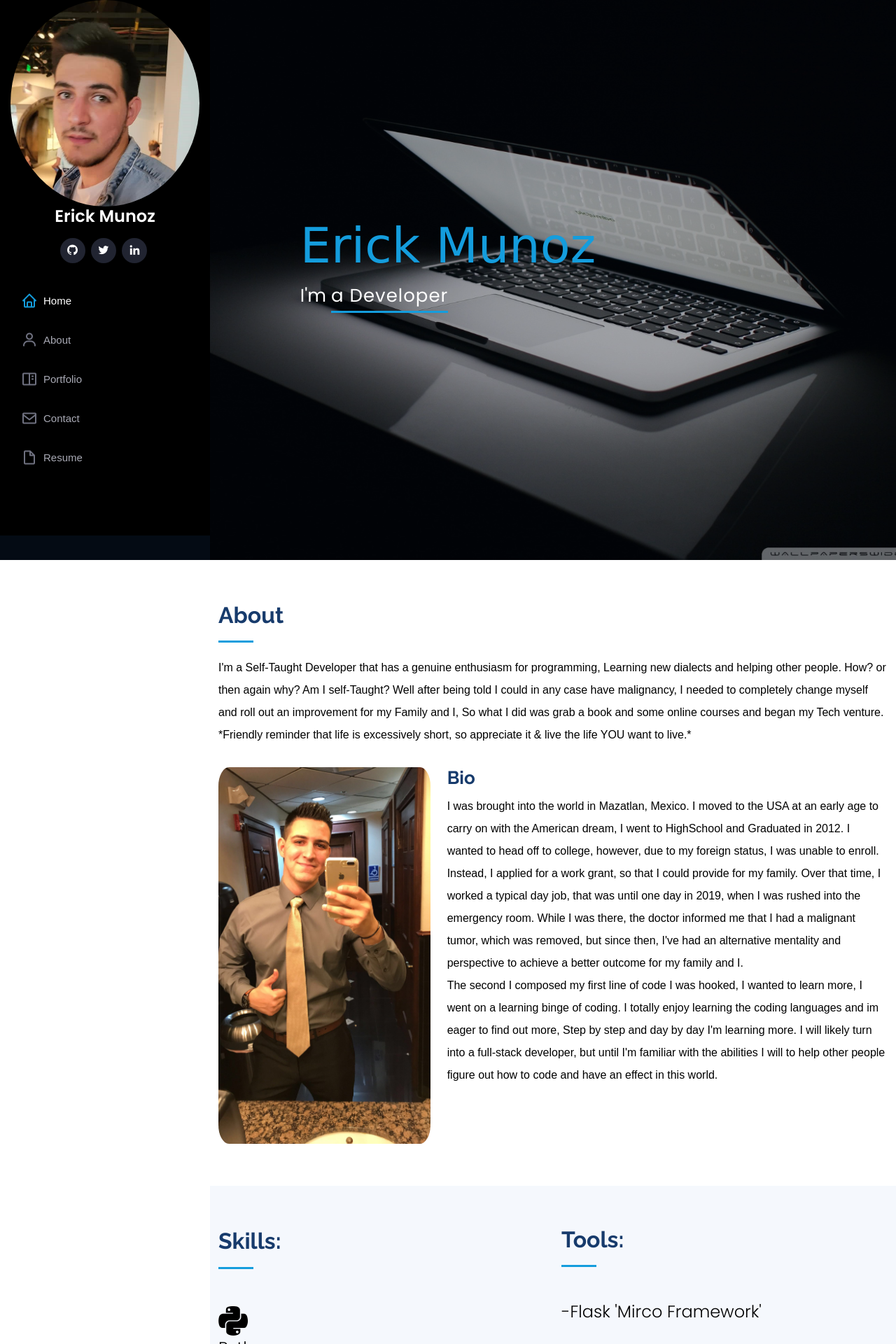
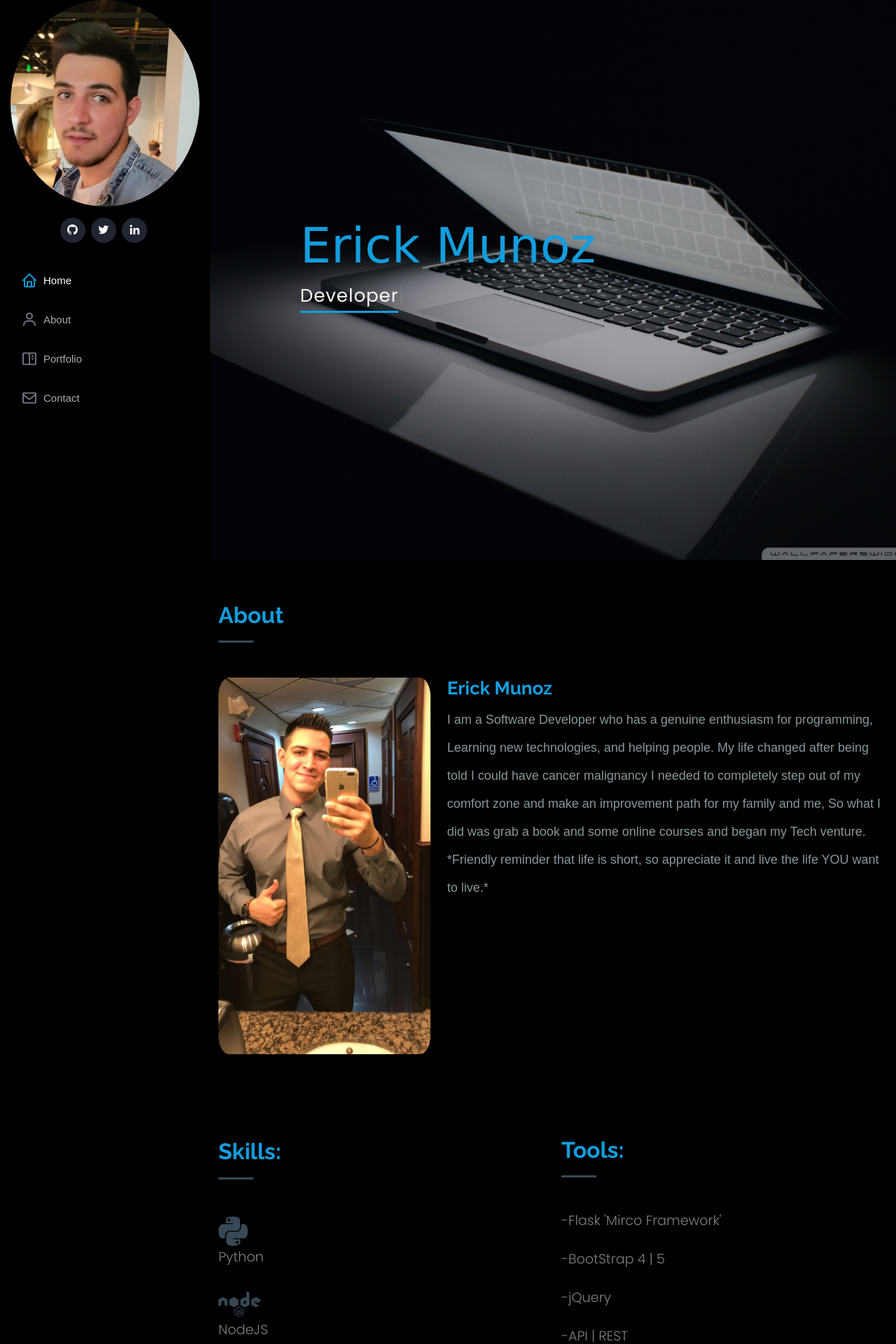
Before and after one commit to Dungyy/portfolio, a Flask app: page / in a window 1280 px wide. Shown: the top 1920 px of the page at 70% size. Run offline with Flask 2, Linux system fonts and the light colour scheme; some libraries are stand-ins or nearby versions; some web fonts are replaced.

Commit message:
minor updates

```diff
--- a/static/iPortfolio/assets/css/style.css
+++ b/static/iPortfolio/assets/css/style.css
@@ -4,6 +4,7 @@
 body {
   font-family: "italic", sans-serif;
   color: #000000;
+  background-color: #000000;
 }
 
 a {
@@ -237,7 +238,7 @@ h1, h2, h3, h4, h5, h6 {
 }
 
 #hero p {
-  color: #fff;
+  color: #9DADBC;
   margin-bottom: 50px;
   font-size: 26px;
   font-family: "Poppins", sans-serif;
@@ -277,7 +278,7 @@ section {
 }
 
 .section-bg {
-  background: #f5f8fd;
+  background: #000000b0;
 }
 
 .section-title {
@@ -290,7 +291,7 @@ section {
   margin-bottom: 20px;
   padding-bottom: 20px;
   position: relative;
-  color: #173b6c;
+  color: #149DDD;
 }
 
 .section-title h2::after {
@@ -299,7 +300,7 @@ section {
   display: block;
   width: 50px;
   height: 3px;
-  background: #149ddd;
+  background: #394855;
   bottom: 0;
   left: 0;
 }
@@ -315,12 +316,15 @@ section {
 .about-p {
   line-height: 2rem;
   display: block;
+  color:rgb(135, 150, 156);
+  line-height: 40px;
+  font-size: large;
 }
 
 .about .content h3 {
   font-weight: 700;
   font-size: 26px;
-  color: #173b6c;
+  color: #149ddd;
 }
 
 .about .content ul {
@@ -363,6 +367,11 @@ section {
 # Skills
 --------------------------------------------------------------*/
 
+#skills {
+  color: #394855;
+}
+
+
 .skills {
 color:black
 /* color: #173b6c; */
@@ -377,11 +386,12 @@ color:black
   bottom: 111px;
 }
 
-
-
 .text {
   font-family: "Poppins", sans-serif;
   font-weight: lighter;
+  color:rgba(255, 255, 255, 0.5);
+  font-size: 1.2rem;
+
 }
 
 /*--------------------------------------------------------------
--- a/templates/index.html
+++ b/templates/index.html
@@ -48,7 +48,7 @@
 
       <div class="profile">
         <img src="../static/iPortfolio/assets/img/erick-img%20(2).jpg" alt="" class="img-fluid rounded-circle">
-        <h1 class="text-light"><a href="index.html">Erick Munoz</a></h1>
+        <!-- <h1 class="text-light"><a href="index.html">Erick Munoz</a></h1> -->
         <div class="social-links mt-3 text-center">
           <a href="https://github.com/Dungyy" class="twitter"><i class="bx bxl-github"></i></a>
           <a href="https://twitter.com/codewithdungy" class="twitter"><i class="bx bxl-twitter"></i></a>
@@ -62,7 +62,7 @@
           <li><a href="#about" class="nav-link scrollto"><i class="bx bx-user"></i> <span>About</span></a></li>
           <li><a href="#portfolio" class="nav-link scrollto"><i class="bx bx-book-content"></i> <span>Portfolio</span></a></li>
           <li><a href="#contact" class="nav-link scrollto"><i class="bx bx-envelope"></i> <span>Contact</span></a></li>
-          <li><a href="https://dungy.pythonanywhere.com/" class="nav-link scrollto"><i class="nav-link scrollto bx bx-file-blank"></i> <span>Resume</span></a></li>
+          <!-- <li><a href="https://dungy.pythonanywhere.com/" class="nav-link scrollto"><i class="nav-link scrollto bx bx-file-blank"></i> <span>Resume</span></a></li> -->
         </ul>
       </nav>
     </div>
@@ -73,7 +73,7 @@
   <section id="hero" class="d-flex flex-column justify-content-center align-items-center">
     <div class="hero-container" data-aos="fade-in">
       <h1 data-aos="fade-up" data-aos-delay="500">Erick Munoz</h1>
-      <p data-aos="fade-up" data-aos-delay="1000">I'm <span class="typed" data-typed-items="Erick Welcome!, a Developer,a Programmer, a Web Designer, a Freelancer,"></span></p>
+      <p data-aos="fade-up" data-aos-delay="1000"><span class="typed" data-typed-items="Welcome!, Developer, Programmer,  Web Designer,  Freelancer,"></span></p>
     </div>
   </section>
   <!-- End Hero -->
@@ -86,10 +86,9 @@
 
         <div class="section-title fade-left">
           <h2>About</h2>
-          <p class="about-p" data-aos="fade-up"  data-aos-delay="200">I'm a Self-Taught Developer that has a genuine enthusiasm for programming, Learning new dialects and helping other people. How? or then again why? Am I self-Taught?
-            Well after being told I could in any case have malignancy, I needed to completely change myself and roll out an improvement for my Family and I, So what I did was grab a book and some online courses and began my Tech venture.
-            <br> *Friendly reminder that life is excessively short, so appreciate it & live the life YOU want to live.*
-          </p>
+          <!-- <p class="about-p" data-aos="fade-up"  data-aos-delay="200">I am a Software Developer who has a genuine enthusiasm for programming, Learning new technologies, and helping people. My life changed after being told I could have cancer malignancy I needed to completely step out of my comfort zone and make an improvement path for my family and me, So what I did was grab a book and some online courses and began my Tech venture.
+            *Friendly reminder that life is short, so appreciate it and live the life YOU want to live.*
+          </p> -->
         </div>
 
         <div class="row">
@@ -97,12 +96,10 @@
             <img src="../static/iPortfolio/assets/img/dungy.img.JPG" class="dungy-pic img-fluid" alt="">
           </div>
           <div class="col-lg-8 pt-4 pt-lg-0 content" data-aos="fade-left">
-            <h3>Bio</h3>
-            <p class="about-p">
-              I was brought into the world in Mazatlan, Mexico. I moved to the USA at an early age to carry on with the American dream, I went to HighSchool and Graduated in 2012. I wanted to head off to college, however, due to my foreign status, I was unable to enroll. Instead, I applied for a work grant, so that I could provide for my family. Over that time, I worked a typical day job, that was until one day in 2019, when I was rushed into the emergency room. While I was there, the doctor informed me that I had a malignant tumor, which was removed, but since then, I've had an alternative mentality and perspective to achieve a better outcome for my family and I.
-              <br>
-                The second I composed my first line of code I was hooked, I wanted to learn more, I went on a learning binge of coding. I totally enjoy learning the coding languages and im eager to find out more, Step by step and day by day I'm learning more. I will likely turn into a full-stack developer, but until I'm familiar with the abilities I will to help other people figure out how to code and have an effect in this world.
-            </p>
+            <h3>Erick Munoz </h3>
+            <p class="about-p" data-aos="fade-up"  data-aos-delay="200">I am a Software Developer who has a genuine enthusiasm for programming, Learning new technologies, and helping people. My life changed after being told I could have cancer malignancy I needed to completely step out of my comfort zone and make an improvement path for my family and me, So what I did was grab a book and some online courses and began my Tech venture.
+            *Friendly reminder that life is short, so appreciate it and live the life YOU want to live.*
+          </p>
           </div>
         </div>
 
@@ -175,7 +172,7 @@
             <div class="portfolio-wrap">
               <img src="../static/iPortfolio/assets/img/portfolio/tesla-replica.png" class="img-fluid" alt="">
               <div class="portfolio-links">
-                <a href="../static/iPortfolio/assets/img/portfolio/tesla-replica.png" data-gallery="portfolioGallery" class="portfolio-lightbox" title="Created a Tesla Replica with React and Redux"/>TeslaClone<a class="bx " href="https://tesla-replica.herokuapp.com/">Live</a></a><a class="bx " href="https://github.com/Dungyy/Tesla-Replica">Code</a>
+                <a href="../static/iPortfolio/assets/img/portfolio/tesla-replica.png" data-gallery="portfolioGallery" class="portfolio-lightbox" title="I Re-Created the Tesla website. I used Reactjs and a Redux template along with Styled Components."/>TeslaClone<a class="bx " href="https://tesla-replica.netlify.app/">Live</a></a><a class="bx " href="https://github.com/Dungyy/Tesla-Replica">Code</a>
               </div>
             </div>
           </div>
@@ -184,7 +181,7 @@
             <div class="portfolio-wrap">
               <img src="../static/iPortfolio/assets/img/portfolio/reactportfolio.png" class="img-fluid" alt="">
               <div class="portfolio-links">
-                <a href="../static/iPortfolio/assets/img/portfolio/reactportfolio.png" data-gallery="portfolioGallery" class="portfolio-lightbox" title="Created a future portfolio using ReactJS and NextJS. (under-construction) "/>Portfolio<a class="bx " href="https://dungy-app.herokuapp.com/">Live</a></a><a class="bx " href="https://github.com/Dungyy/React-Portfolio">Code</a>
+                <a href="../static/iPortfolio/assets/img/portfolio/reactportfolio.png" data-gallery="portfolioGallery" class="portfolio-lightbox" title="Created a future portfolio using ReactJS and NextJS. (under-construction) "/>Portfolio<a class="bx " href="https://erickmunoz.netlify.app/">Live</a></a><a class="bx " href="https://github.com/Dungyy/React-Portfolio">Code</a>
               </div>
             </div>
           </div>
@@ -202,7 +199,7 @@
             <div class="portfolio-wrap">
               <img src="../static/iPortfolio/assets/img/portfolio/tindog.png" class="img-fluid" alt="">
               <div class="portfolio-links">
-                <a href="../static/iPortfolio/assets/img/portfolio/tindog.png" data-gallery="portfolioGallery" class="portfolio-lightbox" title="Created Tindog, Where dogs can find there love of there life using tindog, A knockoff tinder. I Created this web-app using;<br> HTML | CSS | Bootstrap4. "/>tindog<a class="bx " href="https://dungyy.github.io/tindog/">Live</a></a><a class="bx " href="https://github.com/Dungyy/tindog">Code</a>
+                <a href="../static/iPortfolio/assets/img/portfolio/tindog.png" data-gallery="portfolioGallery" class="portfolio-lightbox" title="TinDog is like tinder but for dogs. I created this Landing Page for a fake company as a joke, check it out it's pretty funny. The stack i used; HTML, CSS and Bootstrap4"/>tindog<a class="bx " href="https://dungyy.github.io/tindog/">Live</a></a><a class="bx " href="https://github.com/Dungyy/tindog">Code</a>
               </div>
             </div>
           </div>
@@ -220,7 +217,7 @@
             <div class="portfolio-wrap">
               <img src="../static/iPortfolio/assets/img/portfolio/Screenshot (1).png" class="img-fluid" alt="">
               <div class="portfolio-links">
-                <a href="../static/iPortfolio/assets/img/portfolio/Screenshot (1).png" data-gallery="portfolioGallery" class="portfolio-lightbox" title="I Created a clients portfolio using; <br> HTML | CSS | JavaScript | Bootstrap5"/>Portfolio<a class="bx " href="https://snakeskin.pythonanywhere.com/">Live</a></a><a class="bx " href="https://github.com/Dungyy/Jonathons-portfolio">Code</a>
+                <a href="../static/iPortfolio/assets/img/portfolio/Screenshot (1).png" data-gallery="portfolioGallery" class="portfolio-lightbox" title="Jon is a client who wanted an online portfolio to showcase his art to the world wide web I used Python Flask's Mirco framework as a backend. On the front, I used HTML, CSS, and JavaScript for the drop-down nav."/>Portfolio<a class="bx " href="https://snakeskin.pythonanywhere.com/">Live</a></a><a class="bx " href="https://github.com/Dungyy/Jonathons-portfolio">Code</a>
               </div>
             </div>
           </div>
@@ -229,9 +226,9 @@
         <!-- 7 -->
           <div class="col-lg-4 col-md-6 portfolio-item filter-app" data-aos="fade-up"  data-aos-delay="400">
             <div class="portfolio-wrap">
-              <img src="../static/iPortfolio/assets/img/portfolio/newsletter.png" class="img-fluid" alt="">
+              <img src="../static/iPortfolio/assets/img/portfolio/Dingy.png" class="img-fluid" alt="">
               <div class="portfolio-links">
-                <a href="../static/iPortfolio/assets/img/portfolio/newsletter.png" data-gallery="portfolioGallery" class="portfolio-lightbox" title="New's Letter Sign-up, with MailChimp API I Created this using;<br>| NodeJS | ExpressJS | body-parser | HTML & Bootstrap on the frontend"/>NewsLetter<a class="bx " href="https://dungy-newsletter.herokuapp.com/">Live</a></a><a class="bx " href="https://github.com/Dungyy/Newsletter-Signup">Code</a>
+                <a href="../static/iPortfolio/assets/img/portfolio/Dingy.png" data-gallery="portfolioGallery" class="portfolio-lightbox" title="Check out Dingy to get a fast track on your favorite crypto coin! Currently working on adding crypto news as a feature The Stack: ReactJS, JSX, CSS, & calling data from a Restful API"/>Dingy<a class="bx " href="https://dingy-crypto.netlify.app/">Live</a></a><a class="bx " href="https://github.com/Dungyy/crpyto-tracker">Code</a>
               </div>
             </div>
           </div>
@@ -240,16 +237,17 @@
             <div class="portfolio-wrap">
               <img src="../static/iPortfolio/assets/img/portfolio/Screenshot (14).png" class="img-fluid" alt="">
               <div class="portfolio-links">
-                <a href="../static/iPortfolio/assets/img/portfolio/Screenshot (14).png" data-gallery="portfolioGallery" class="portfolio-lightbox" title="Dungy Chat is a Realtime app with websocket.io using Node.js | Express | Socket.io with JavaScript on the frontend with a custom UI"/>DungyChat<a class="bx " href="https://dungy-chat.herokuapp.com/">Live</a></a><a class="bx " href="https://github.com/Dungyy/Dungy-Chat">Code</a>
+                <a href="../static/iPortfolio/assets/img/portfolio/Screenshot (14).png" data-gallery="portfolioGallery" class="portfolio-lightbox" title="A Real-time chat app using WebSockets, I used Node.js, Express, and Socket.io as my backend with Vanilla JavaScript on the frontend with a custom UI The Stack: NodeJS, Express,
+                Socket.io and JavaScript"/>DungyChat<a class="bx " href="https://dungy-chat.herokuapp.com/">Live</a></a><a class="bx " href="https://github.com/Dungyy/Dungy-Chat">Code</a>
               </div>
             </div>
           </div>
         <!-- 9 -->
           <div class="col-lg-4 col-md-6 portfolio-item filter-app" data-aos="fade-up"  data-aos-delay="400">
             <div class="portfolio-wrap">
-              <img src="../static/iPortfolio/assets/img/portfolio/todo-list.png" class="img-fluid" alt="">
+              <img src="../static/iPortfolio/assets/img/portfolio/Keeper-app.png" class="img-fluid" alt="">
               <div class="portfolio-links">
-                <a href="../static/iPortfolio/assets/img/portfolio/todo-list.png" data-gallery="portfolioGallery" class="portfolio-lightbox" title="Dungy todo-list is build with ejs templating, express and body parser. A simple cool todo check list. "/>Todo list<a class="bx " href="https://dungy-list.herokuapp.com/">Live</a></a><a class="bx " href="https://github.com/Dungyy/todolist-v1">Code</a>
+                <a href="../static/iPortfolio/assets/img/portfolio/Keeper-app.png" data-gallery="portfolioGallery" class="portfolio-lightbox" title="Keeper-app a CRUD application made to keep memories."/>Keeper<a class="bx " href="https://dungy-list.herokuapp.com/">Live</a></a><a class="bx " href="https://github.com/Dungyy/Keeper-app/">Code</a>
               </div>
             </div>
           </div>
@@ -290,10 +288,12 @@
                 <h4>Call:</h4>
                 <p>+320 321 4780</p>
               </div>
-              <div><br>
-          <a href="https://github.com/Dungyy" class="twitter"><i class="bx bxl-github"></i></a>
-          <a href="https://twitter.com/codewithdungy" class="twitter"><i class="bx bxl-twitter"></i></a>
-          <a href="https://www.linkedin.com/in/erick-munoz-2532ab219/" class="linkedin"><i class="bx bxl-linkedin"></i></a>
+                <br>
+                <div class="social-icons" style="justify-content: space-between;">
+                  <a href="https://github.com/Dungyy" class="twitter"><i class="bx bxl-github"></i></a>
+                  <a href="https://twitter.com/codewithdungy" class="twitter"><i class="bx bxl-twitter"></i></a>
+                  <a href="https://www.linkedin.com/in/erick-munoz-2532ab219/" class="linkedin"><i class="bx bxl-linkedin"></i></a>
+                </div>
               </div>
             </div>
 
@@ -310,17 +310,6 @@
 
 
   <!-- End #main -->
-
-  <!-- ======= Footer ======= -->
-  <footer id="footer">
-    <div class="container">
-      <div class="copyright">
-          <strong><span></span></strong>
-      </div>
-      <div class="credits">
-      </div>
-    </div>
-  </footer><!-- End  Footer -->
 
   <a href="#" class="back-to-top d-flex align-items-center justify-content-center"><i class="bi bi-arrow-up-short"></i></a>
 
```
Also changed, not shown: other parts of static/iPortfolio/assets/css/style.css (+40 -13 lines), static/iPortfolio/assets/img/portfolio/Dingy.png (added), static/iPortfolio/assets/img/portfolio/Keeper-app.png (added).
